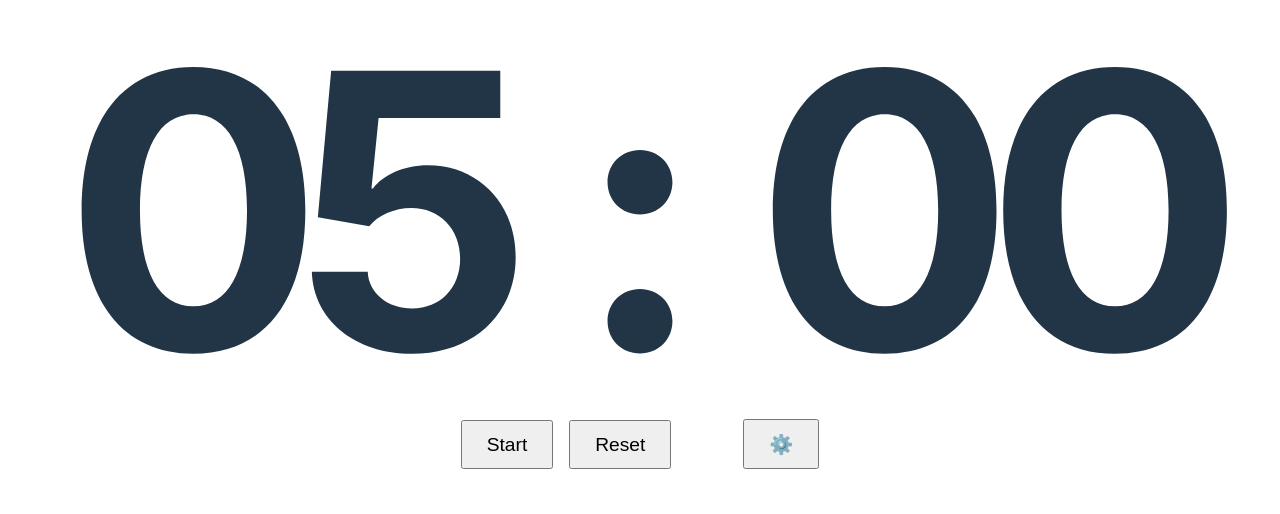
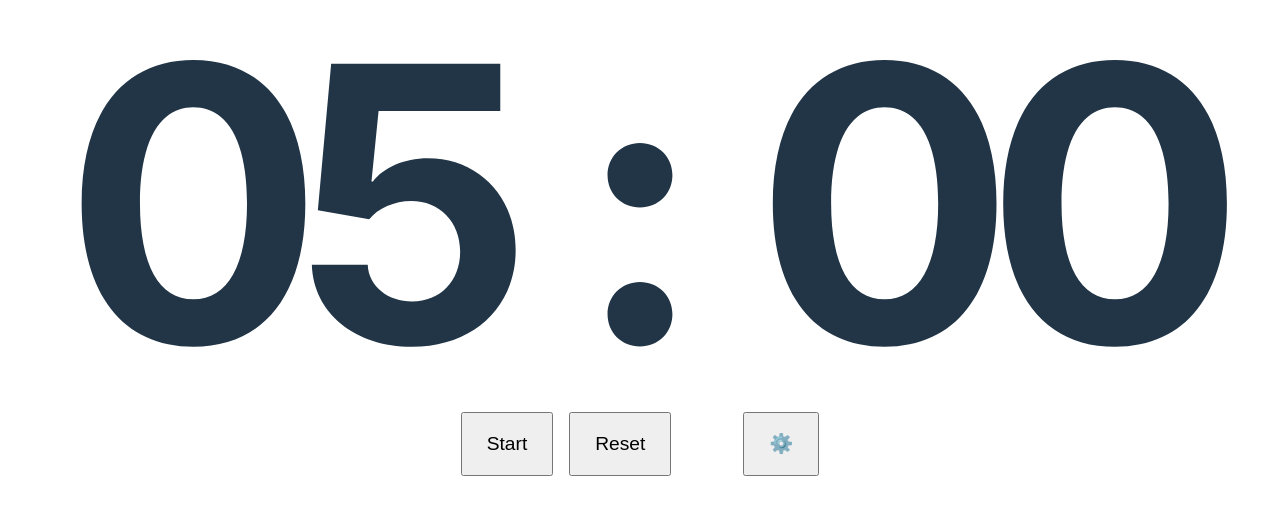
Before and after one commit to harunyan/LT_Timer_web, a React (Vite) app: page / in a window 1280 px wide. Shown: the part 140-654 px from the top of the page. Built offline with nearby package versions, Linux system fonts and the light colour scheme.

Commit message:
ボタンの最小高さを指定して、言語違いによるボタンサイズが小さくならないように対応

```diff
--- a/src/App.css
+++ b/src/App.css
@@ -60,6 +60,7 @@ button {
   margin: 0 0.5rem;
   padding: 0.7rem 1.5rem; /* ボタンのパディングを増やす */
   font-size: 1.2rem; /* ボタンのフォントサイズを大きく */
+  min-height: 4.0rem; /* 言語によって異なる高さになるので最小高さを設定 */
 }
 
 button:last-child {
```
